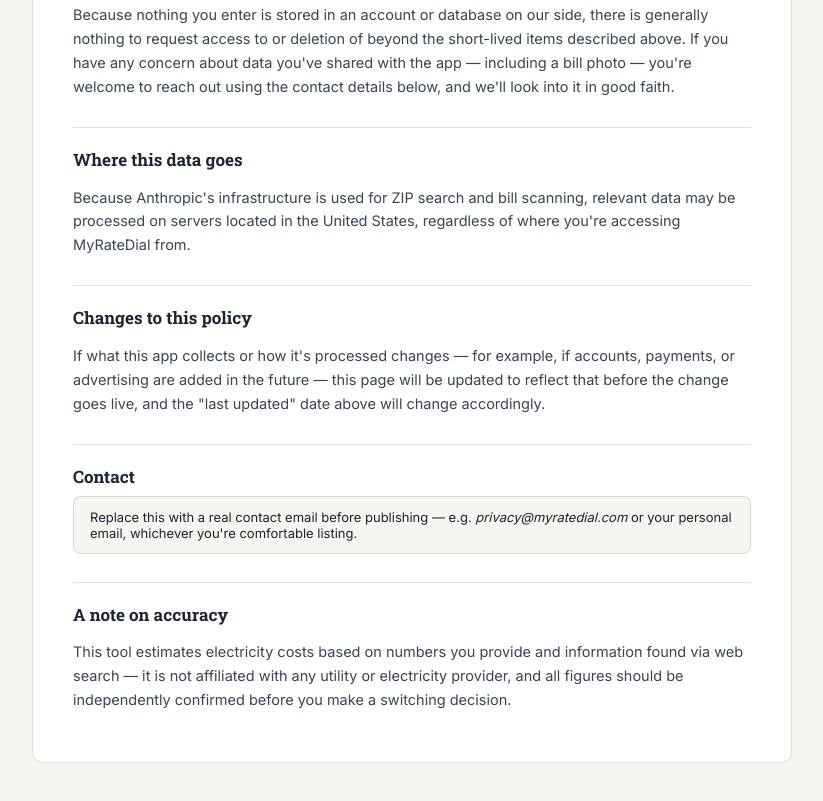
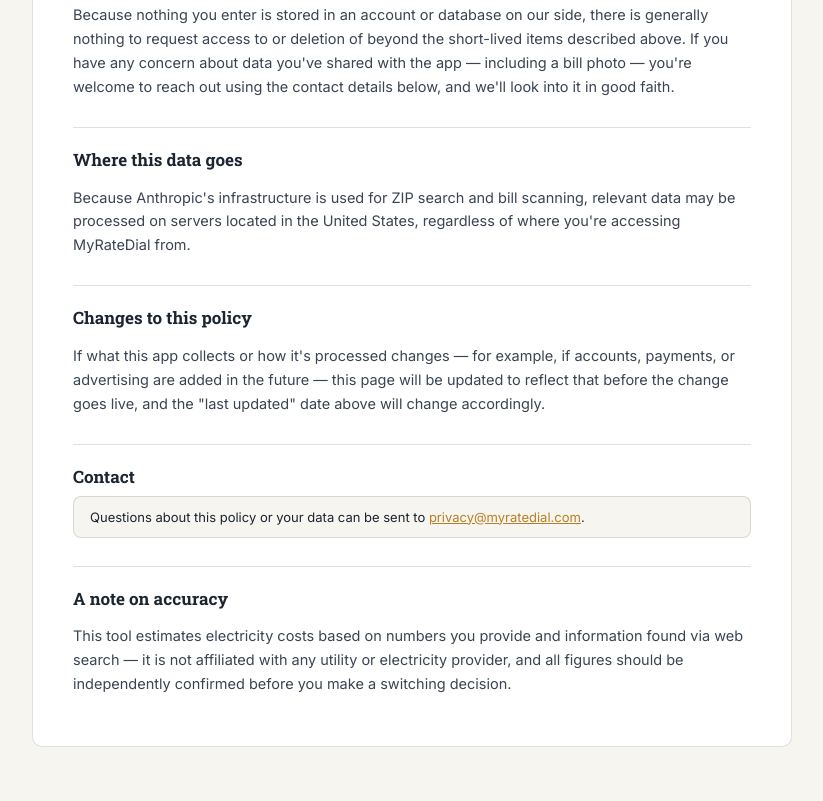
Before and after one commit to Ayohubgit/Powerselect-app, a website: page public/privacy.html in a window 1280 px wide. Shown: the part 1647-2448 px from the top of the page, without its empty margins (228-1051 px from the left). Drawn offline with Linux system fonts and the light colour scheme.

Commit message:
Update contact information in privacy policy

```diff
--- a/public/privacy.html
+++ b/public/privacy.html
@@ -71,7 +71,7 @@ ul{ padding-left:20px; }
   <p>If what this app collects or how it's processed changes — for example, if accounts, payments, or advertising are added in the future — this page will be updated to reflect that before the change goes live, and the "last updated" date above will change accordingly.</p>
 
   <h2>Contact</h2>
-  <div class="note">Replace this with a real contact email before publishing — e.g. <em>privacy@myratedial.com</em> or your personal email, whichever you're comfortable listing.</div>
+  <div class="note">Questions about this policy or your data can be sent to <a href="mailto:privacy@myratedial.com">privacy@myratedial.com</a>.</div>
 
   <h2>A note on accuracy</h2>
   <p>This tool estimates electricity costs based on numbers you provide and information found via web search — it is not affiliated with any utility or electricity provider, and all figures should be independently confirmed before you make a switching decision.</p>
```
